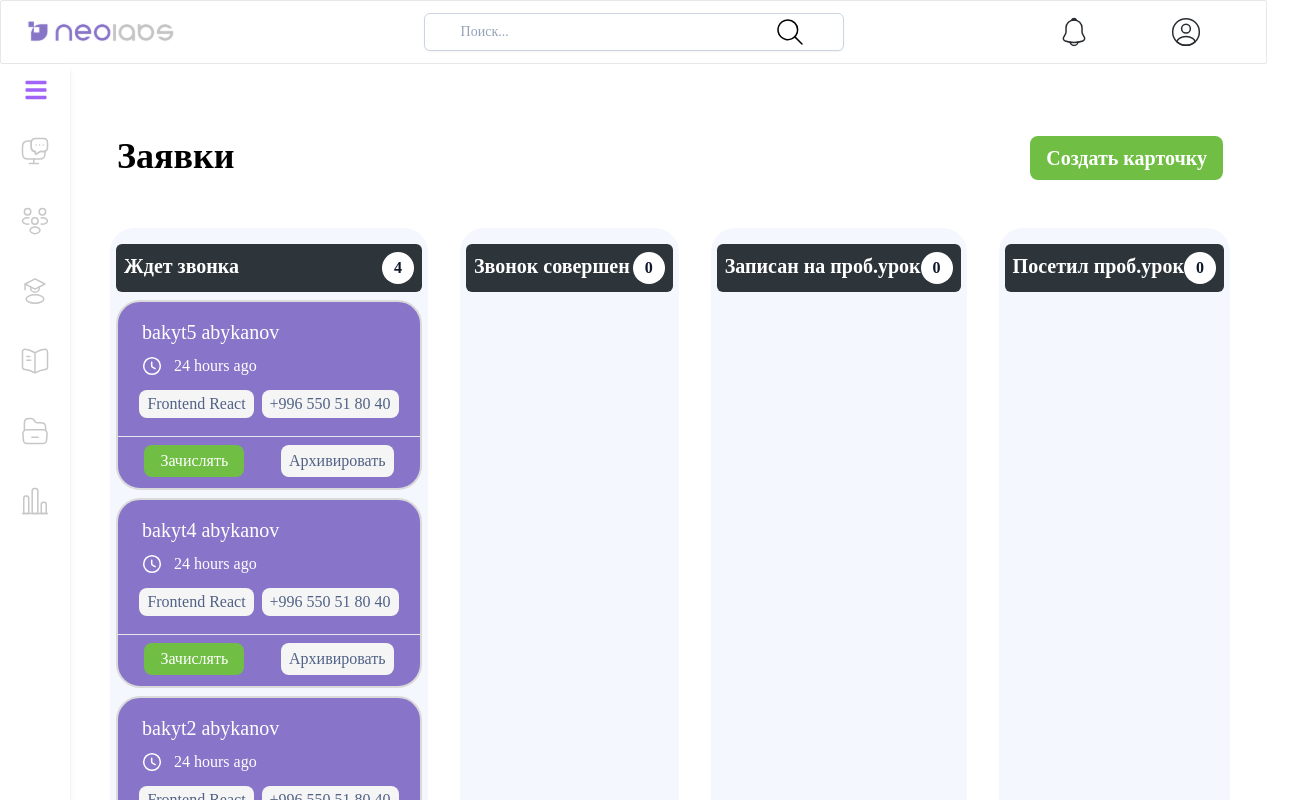
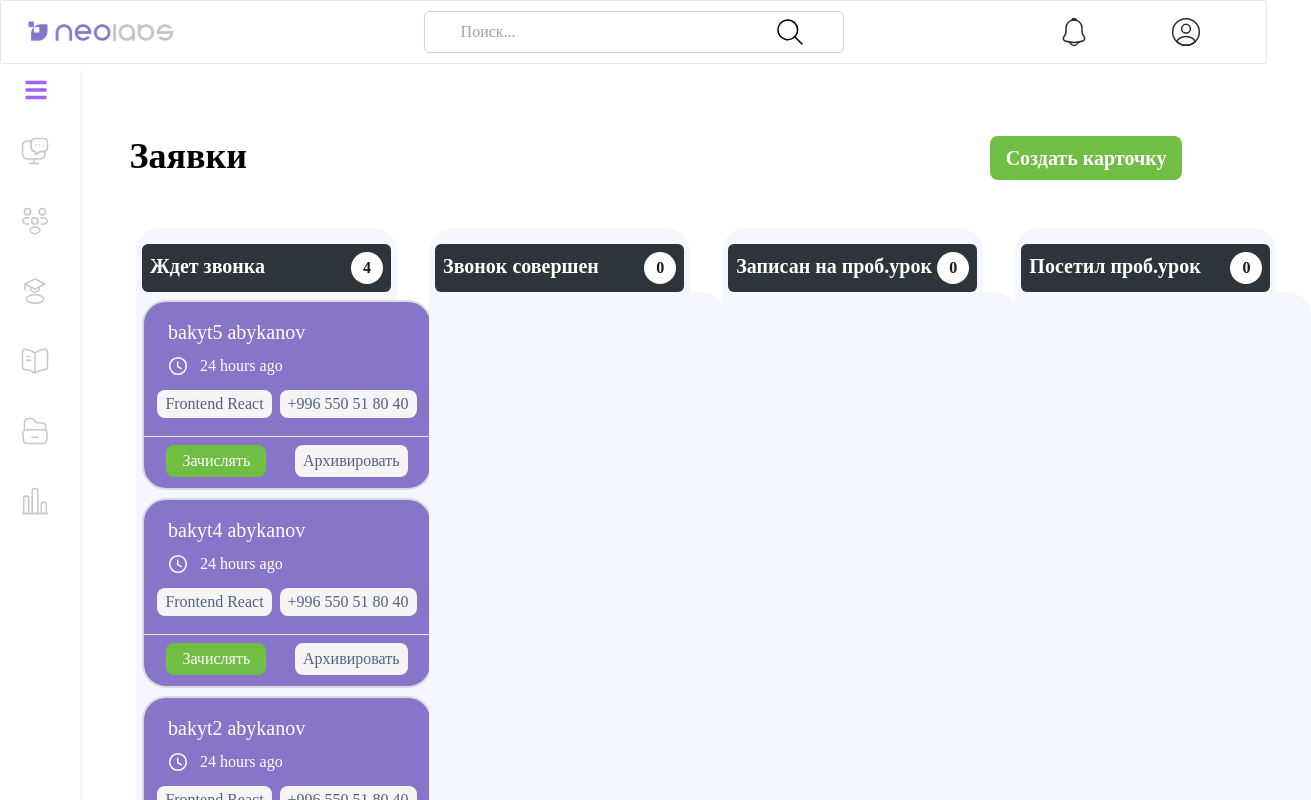
Before and after one commit to codeSlayer7/Neobis-CRM, a React (Vite) app: page / in a window 1280 px wide. Shown: the top 800 px of the page, 1311 px wide, since content can reach past the window. Built offline with nearby package versions, Linux system fonts and the light colour scheme.

Commit message:
init: merged correct

```diff
--- a/src/ui/components/Sidebar/Sidebar.tsx
+++ b/src/ui/components/Sidebar/Sidebar.tsx
@@ -29,10 +29,10 @@ function Sidebar({ children }: Props) {
     { name: 'Аналитика', path: '/analytics', icon: <AnalyticsIcon /> },
   ];
   return (
-    <div className="flex">
+    <div className="flex ">
       <div
         style={{ width: isOpen ? '240px' : '80px' }}
-        className="h-[100vh] w-60 rounded-md border-solid border-r-slate-300  shadow-md"
+        className="h-[100vh]  w-60 rounded-md border-solid border-r-slate-300  shadow-md"
       >
         <div className="my-3.5 flex items-center">
           <div
@@ -72,7 +72,10 @@ function Sidebar({ children }: Props) {
           </NavLink>
         ))}
       </div>
-      <main className="w-full, p-6">{children}</main>
+
+      <main className={!isOpen ? 'flex w-[90vw]' : 'flex w-[83%] '}>
+        {children}
+      </main>
     </div>
   );
 }
--- a/src/ui/components/Trello-Container/PageTitle.tsx
+++ b/src/ui/components/Trello-Container/PageTitle.tsx
@@ -1,6 +1,7 @@
 function PageTitle() {
   return (
-    <div className="flex w-[90vw] justify-between pb-8 pl-[2%] pr-[2%] pt-12">
+    <div className="w-[100%] pb-8 pl-[2vw] pr-[2vw] pt-12">
+      <div className="flex justify-between">
         <h3 className="block text-4xl font-bold text-black">Заявки</h3>
         <button
           type="button"
@@ -9,6 +10,7 @@ function PageTitle() {
           Создать карточку
         </button>
       </div>
+    </div>
   );
 }
 
--- a/src/ui/components/Trello-Container/Trello-card/TrelloColumn.tsx
+++ b/src/ui/components/Trello-Container/Trello-card/TrelloColumn.tsx
@@ -8,7 +8,7 @@ interface Props {
 
 function TrelloColumn({ columnTitle, children, count }: Props) {
   return (
-    <div className="bg-neobis-bg-column-color mx-4 mt-4 inline-block h-[100%] w-[318px]  rounded-3xl px-1.5 py-4 ">
+    <div className="bg-neobis-bg-column-color mx-4 mt-4 inline-block h-[100%] w-[24%]  rounded-3xl px-1.5 py-4 ">
       <div className="flex w-[100%] justify-between rounded-md bg-[#2E353A] p-2 text-xl font-semibold text-white">
         <p className="p"> {columnTitle} </p>
         <div className="h-8 w-8 rounded-full bg-white  ">
--- a/src/ui/components/Trello-Container/Trello-container.tsx
+++ b/src/ui/components/Trello-Container/Trello-container.tsx
@@ -43,16 +43,10 @@ function TrelloContainer() {
   };
 
   return (
-    <div className="flex  w-[90vw] flex-col ">
+    <div className="flex p-6 w-[100%] flex-col ">
       <PageTitle />
-      <div className="scroll h-full w-full overflow-x-scroll whitespace-nowrap scrollbar-hide">
-        <div
-          style={{
-            display: 'flex',
-            height: '100%',
-            width: '100%',
-          }}
-        >
+
+      <div className="flex justify-between ml-4">
         <DragDropContext onDragEnd={(result) => onDragEnd(result)}>
           {Object.entries(columns).map(([columnId, column]) => {
             return (
@@ -73,6 +67,7 @@ function TrelloContainer() {
                             ? 'lightblue'
                             : '#F4F7FD',
                           minHeight: 753,
+                          minWidth: 290,
                           borderRadius: '24px',
                         }}
                       >
@@ -96,7 +91,6 @@ function TrelloContainer() {
         </DragDropContext>
       </div>
     </div>
-    </div>
   );
 }
 
--- a/tailwind.config.cjs
+++ b/tailwind.config.cjs
@@ -13,6 +13,22 @@ function withOpacity(variableName){
 module.exports = {
   content: ['./index.html', './src/**/*.{js,ts,jsx,tsx}'],
   theme: {
+    screens: {
+      '2xl': {'max': '1535px'},
+      // => @media (max-width: 1535px) { ... }
+
+      'xl': {'max': '1279px'},
+      // => @media (max-width: 1279px) { ... }
+
+      'lg': {'max': '1023px'},
+      // => @media (max-width: 1023px) { ... }
+
+      'md': {'max': '767px'},
+      // => @media (max-width: 767px) { ... }
+
+      'sm': {'max': '639px'},
+      // => @media (max-width: 639px) { ... }
+    },
     extend: {
       fontFamily: {
         sans: [defaultTheme.fontFamily.sans[4],],
```
Lines whose indentation alone changed are shown as unchanged.
